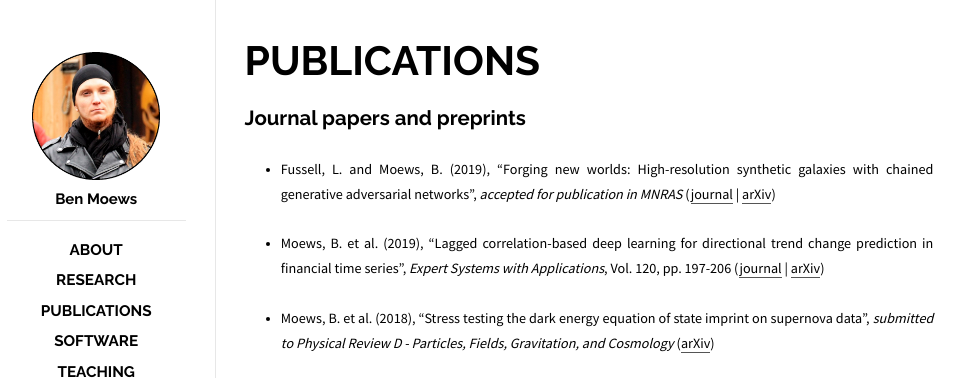
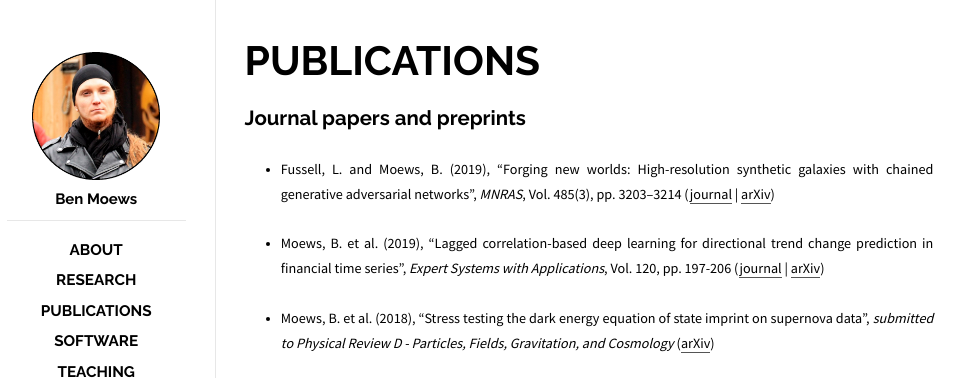
Before and after one commit to moews/moews.github.io, a Jekyll site: the page built from _posts/2017-03-25-publications.md, in a window 1280 px wide. Shown: the top 378 px of the page, without its empty margins (143-1109 px from the left). Built offline with Jekyll 4.4.1, drawn with Linux system fonts in a browser that asks for light colours.

Commit message:
Update 2017-03-25-publications.md

```diff
--- a/_posts/2017-03-25-publications.md
+++ b/_posts/2017-03-25-publications.md
@@ -8,7 +8,7 @@ categories: posts
 
 ## Journal papers and preprints
 
-* <small>Fussell, L. and Moews, B. (2019), "Forging new worlds: High-resolution synthetic galaxies with chained generative adversarial networks", _accepted for publication in MNRAS_ ([journal](https://academic.oup.com/mnras/advance-article/doi/10.1093/mnras/stz602/5368366) | [arXiv](https://arxiv.org/abs/1811.03081))</small>
+* <small>Fussell, L. and Moews, B. (2019), "Forging new worlds: High-resolution synthetic galaxies with chained generative adversarial networks", _MNRAS_, Vol. 485(3), pp. 3203–3214 ([journal](https://academic.oup.com/mnras/article/485/3/3203/5368366) | [arXiv](https://arxiv.org/abs/1811.03081))</small>
 
 * <small>Moews, B. et al. (2019), "Lagged correlation-based deep learning for directional trend change prediction in financial time series", _Expert Systems with Applications_, Vol. 120, pp. 197-206 ([journal](https://doi.org/10.1016/j.eswa.2018.11.027) | [arXiv](https://arxiv.org/abs/1811.11287))</small>
 
```
